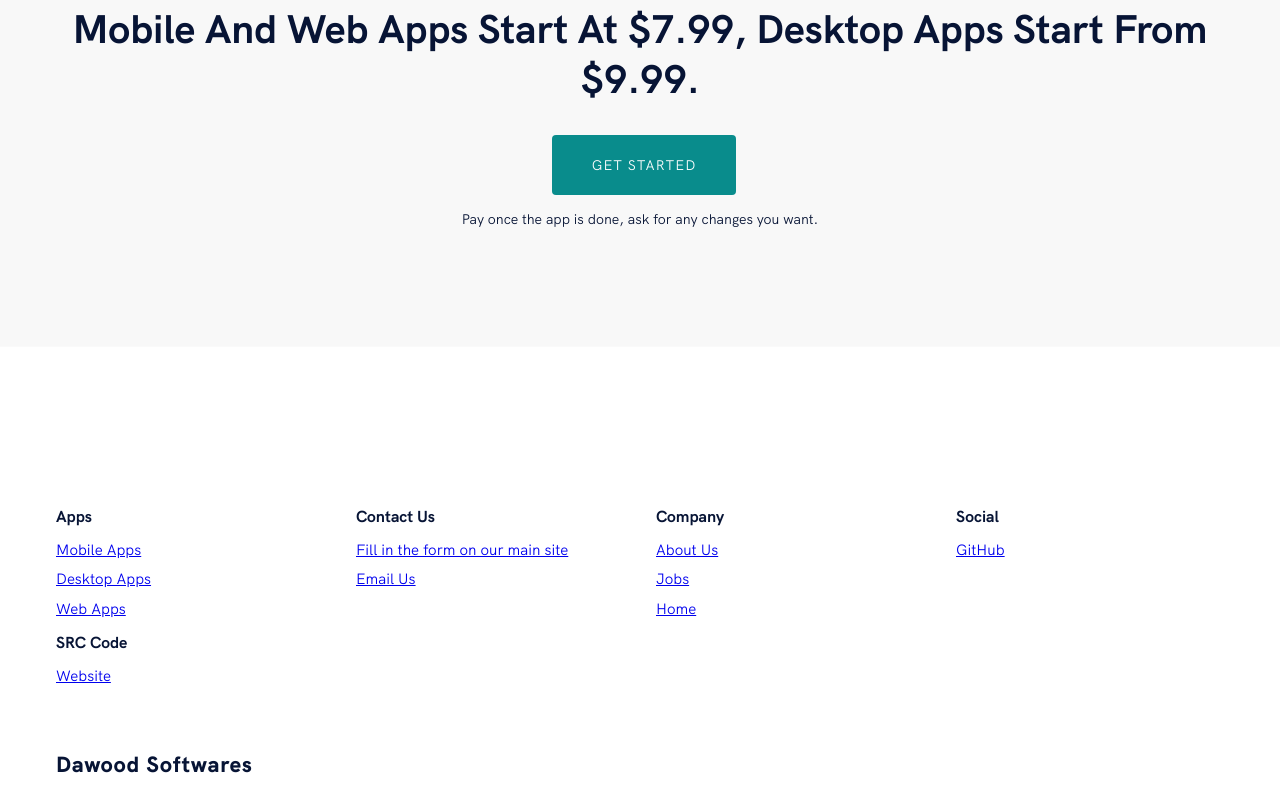
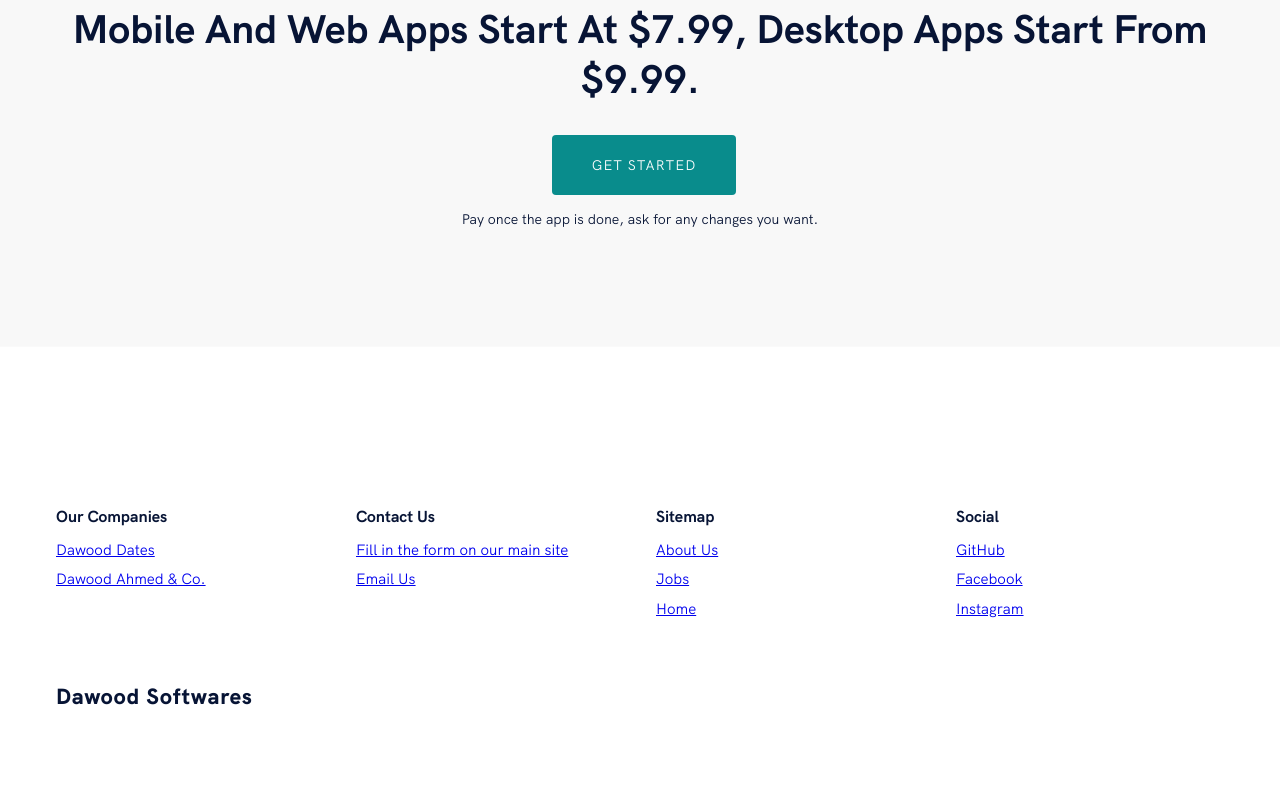
Before and after one commit to dawoodahmedgroup/website, a Gatsby site: page / in a window 1280 px wide. Shown: the part 1655-2466 px from the top of the page. Built offline with nearby package versions, Linux system fonts and the light colour scheme; Gatsby itself is replaced by a stand-in of ours.

Commit message:
Edit the footer

```diff
--- a/src/components/sections/footer.js
+++ b/src/components/sections/footer.js
@@ -7,11 +7,10 @@ const Footer = () => (
   <FooterWrapper id="footer">
     <FooterColumnContainer>
       <FooterColumn>
-        <span>Apps</span>
+        <span>Our Companies</span>
         <ul>
-          <li><a href="https://en.wikipedia.org/wiki/Mobile_app">Mobile Apps</a></li>
-          <li><a href="https://en.wikipedia.org/wiki/Desktop_application">Desktop Apps</a></li>
-          <li><a href="https://en.wikipedia.org/wiki/Web_application">Web Apps</a></li>
+          <li><a href="http://dawooddates.com">Dawood Dates</a></li>
+          <li><a href="http://dawoodahmed.com">Dawood Ahmed & Co.</a></li>
         </ul>
       </FooterColumn>
       <FooterColumn>
@@ -22,7 +21,7 @@ const Footer = () => (
         </ul>
       </FooterColumn>
       <FooterColumn>
-        <span>Company</span>
+        <span>Sitemap</span>
         <ul>
           <li><a href="/about/">About Us</a></li>
           <li><a href="/jobs/">Jobs</a></li>
@@ -33,12 +32,8 @@ const Footer = () => (
         <span>Social</span>
         <ul>
           <li><a href="https://github.com/dawoodahmedgroup">GitHub</a></li>
-        </ul>
-      </FooterColumn>
-      <FooterColumn>
-        <span>SRC Code</span>
-        <ul>
-          <li><a href="https://github.com/dawoodahmedgroup/website">Website</a></li>
+          <li><a href="https://www.facebook.com/dawooddate">Facebook</a></li>
+          <li><a href="https://www.instagram.com/dawooddates/">Instagram</a></li>
         </ul>
       </FooterColumn>
     </FooterColumnContainer>
```
